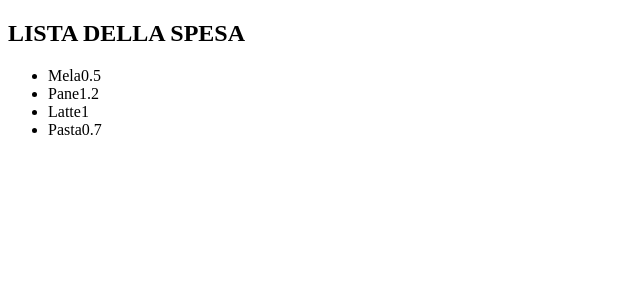
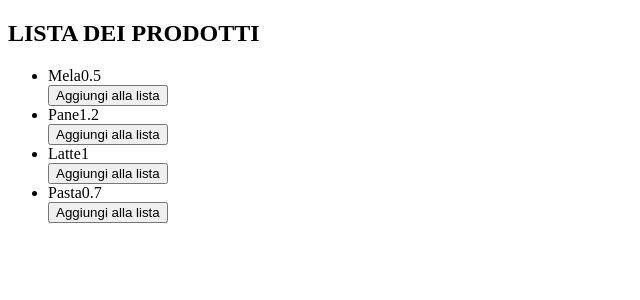
Before and after one commit to GiuseppeLiGioi/ex-react-usereducer-spesa, a React (Vite) app: page / in a window 1280 px wide. Shown: the top 300 px of the page, without its empty margins (0-640 px from the left). Built offline with nearby package versions, Linux system fonts and the light colour scheme.

Commit message:
added. milestone 2

```diff
--- a/src/App.jsx
+++ b/src/App.jsx
@@ -1,21 +1,20 @@
 /*
-📌 Milestone 1: Mostrare la lista dei prodotti
-1. Parti dall’array products fornito:
-const products = [
-  { name: 'Mela', price: 0.5 },
-  { name: 'Pane', price: 1.2 },
-  { name: 'Latte', price: 1.0 },
-  { name: 'Pasta', price: 0.7 },
-];
-Crea un componente che mostra la lista dei prodotti.
-Per ogni prodotto, mostra:
+📌 Milestone 2: Aggiungere prodotti al carrello
+Aggiungi uno stato locale addedProducts (inizialmente un array vuoto) per rappresentare i prodotti nel carrello.
+Per ogni prodotto della lista, aggiungi un bottone "Aggiungi al carrello":
+Al click del bottone, usa una funzione addToCart per:
+Aggiungere il prodotto al carrello se non è già presente, con una proprietà quantity = 1.
+Se il prodotto è già nel carrello, ignora l’azione.
+Sotto alla lista dei prodotti, mostra una lista dei prodotti nel carrello se addedProducts contiene almeno un elemento.
+Per ogni prodotto nel carrello, mostra:
 Nome
 Prezzo
+Quantità
 
-Obiettivo: Vedere un elenco leggibile di tutti i prodotti con nome e prezzo.
+Obiettivo: L’utente può aggiungere prodotti al carrello e vedere una lista dei prodotti aggiunti.
 */
 
-
+import { useState } from "react";
 
 
 const products = [
@@ -26,23 +25,53 @@ const products = [
 ];
 
 function App() {
+ const [addedProducts, setAddedProducts] = useState([]);
 
+ const addToCart = (product) => {
+  const productIsInCart = addedProducts.some((p) => p.name === product.name)
+  if(!productIsInCart){
+    const productToAdd = {...product, quantity: 1}
+  setAddedProducts((curr) => [...curr, productToAdd])
+  }else{
+    return;
+  }
+  console.log(addedProducts)
+
+
+ }
 
   return (
     <>
-    <h2>LISTA DELLA SPESA</h2>
+    <h2>LISTA DEI PRODOTTI</h2>
       <ul>
 
 
         {
            products.map((p, index) => (
-
-              <li key={index}>{p.name}{p.price}</li>
+              <div>
+                <li key={index}>{p.name}{p.price}</li>
+                <button onClick={() => addToCart(p)}>Aggiungi alla lista</button>
+              </div>
 
 
            ))
         }
       </ul>
+
+      {addedProducts.length > 0 && (
+        <>
+        <h2>CARRELLO DELLA SPESA</h2>
+        <ul>
+          {
+            addedProducts.map((p, index) => (
+              <li key={index}>
+                <p>{p.name}-{p.quantity}-{p.price.toFixed(2)}</p>
+              </li>
+            ))
+          }
+        </ul>
+        </>
+      )}
     </>
   )
 }
```
